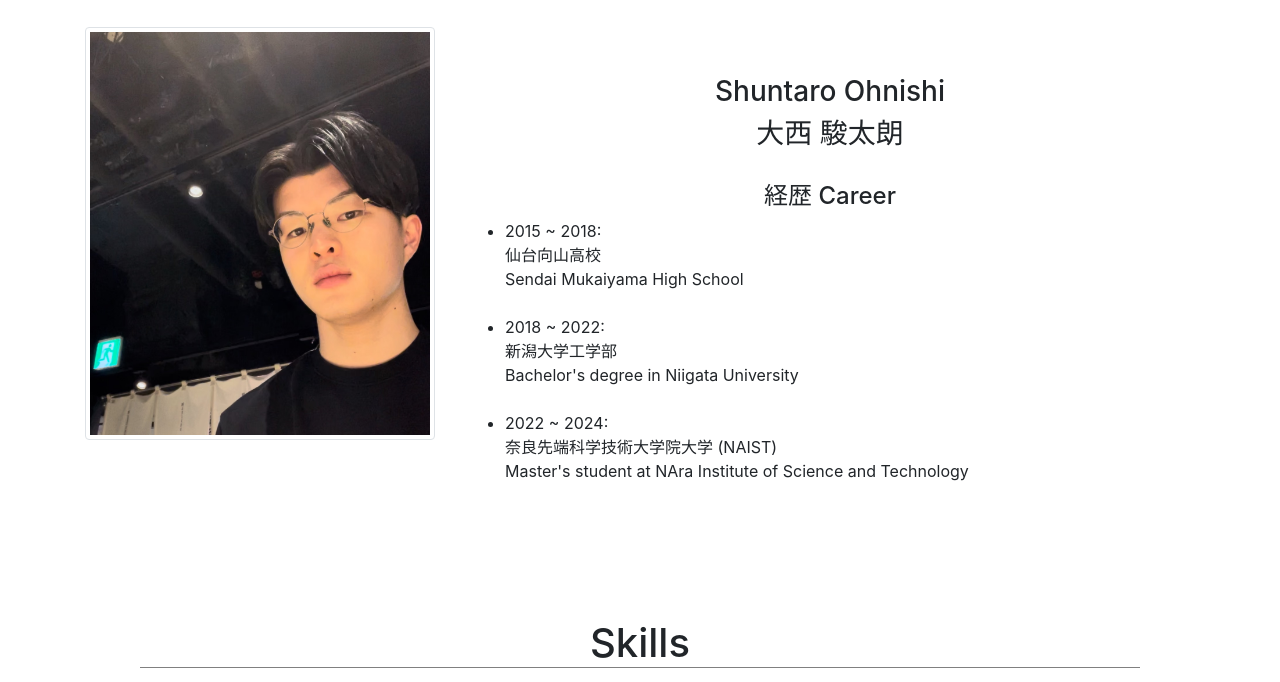
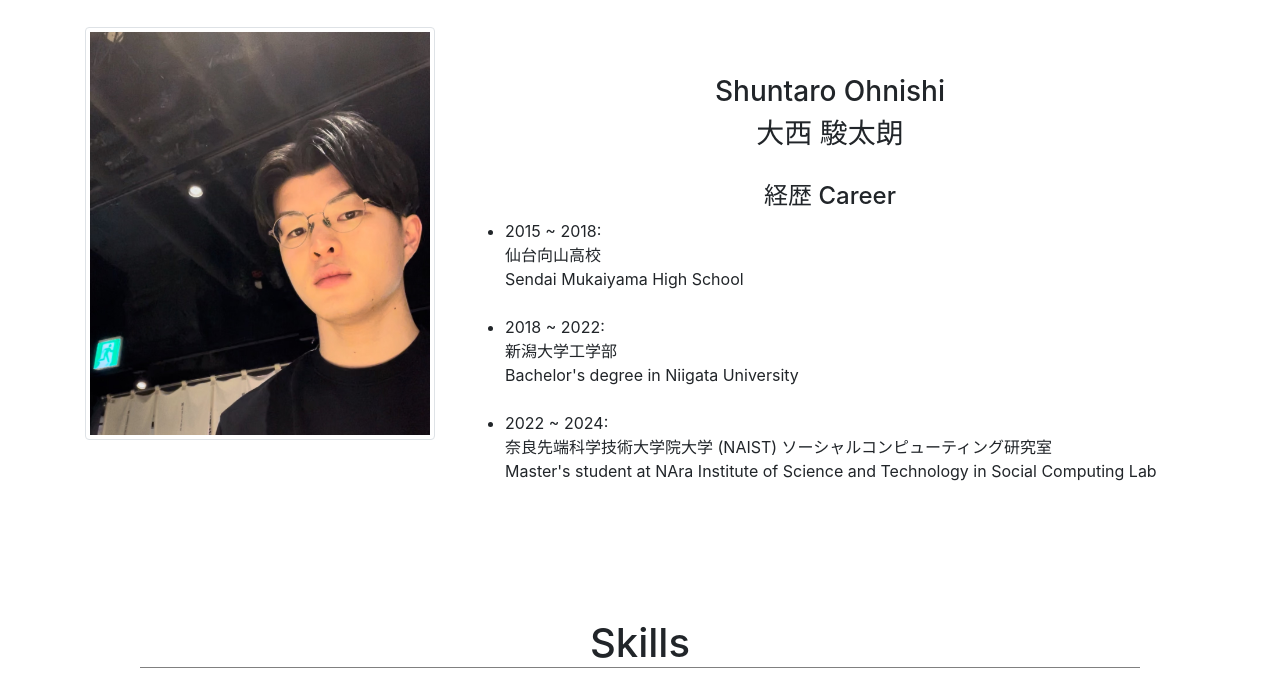
Before and after one commit to sy-zvjkqv/shuntaro-ohnishi.github.io, a plain HTML site: page index.html in a window 1280 px wide. Shown: the part 118-800 px from the top of the page. Drawn offline with nearby package versions, Linux system fonts and the light colour scheme.

Commit message:
few change

```diff
--- a/index.html
+++ b/index.html
@@ -77,7 +77,7 @@
                 <br>
                 <li>2018 ~ 2022:<br>新潟大学工学部 <br>Bachelor's degree in Niigata University</li>
                 <br>
-                <li>2022 ~ 2024:<br>奈良先端科学技術大学院大学 (NAIST) <br>Master's student at NAra Institute of Science and Technology</li>
+                <li>2022 ~ 2024:<br>奈良先端科学技術大学院大学 (NAIST) ソーシャルコンピューティング研究室<br>Master's student at NAra Institute of Science and Technology in Social Computing Lab</li>
                 <br>
                 <!-- <li>2024 ~:<br>アクセンチュア株式会社<br>Accenture </li> -->
               </ul>
```
